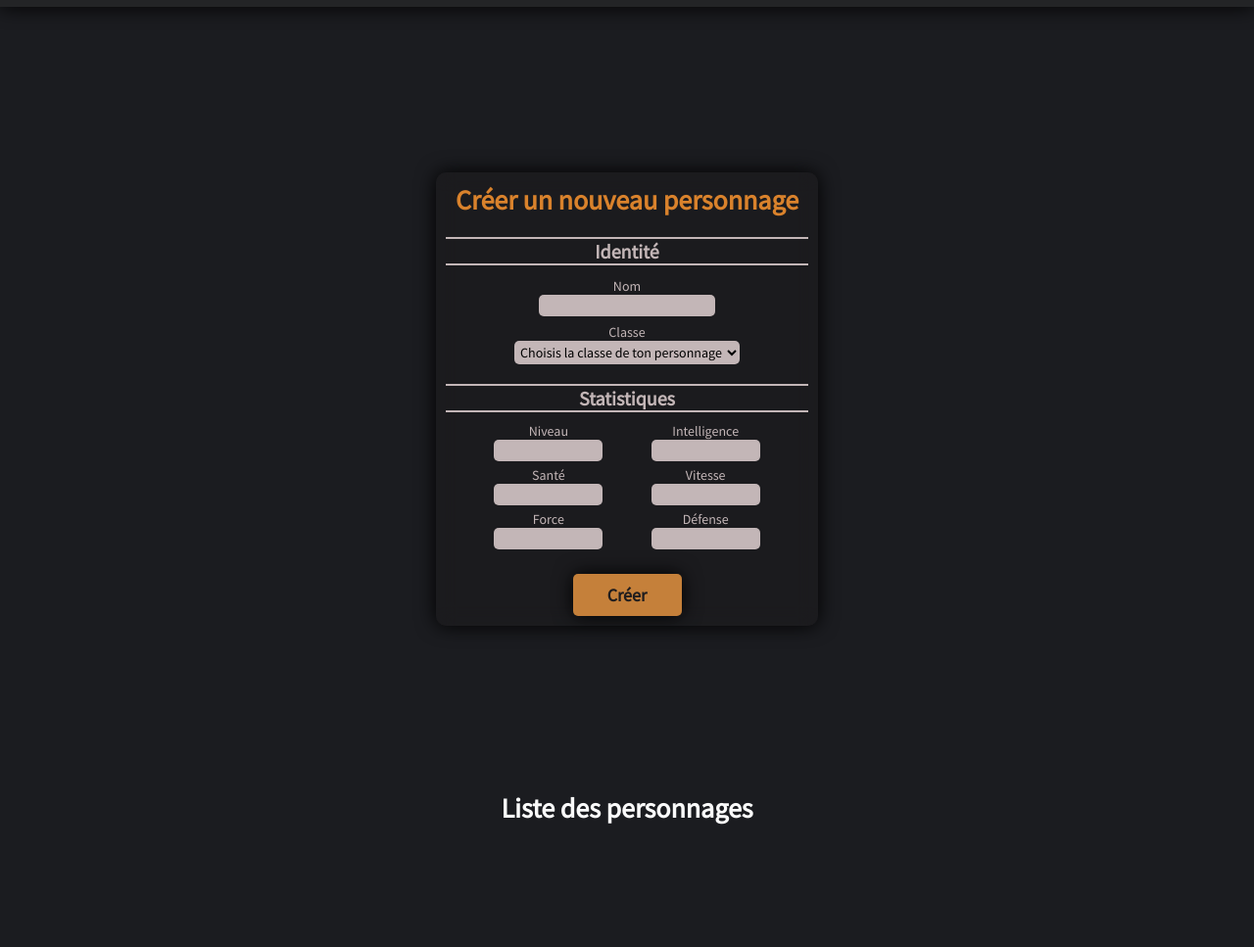
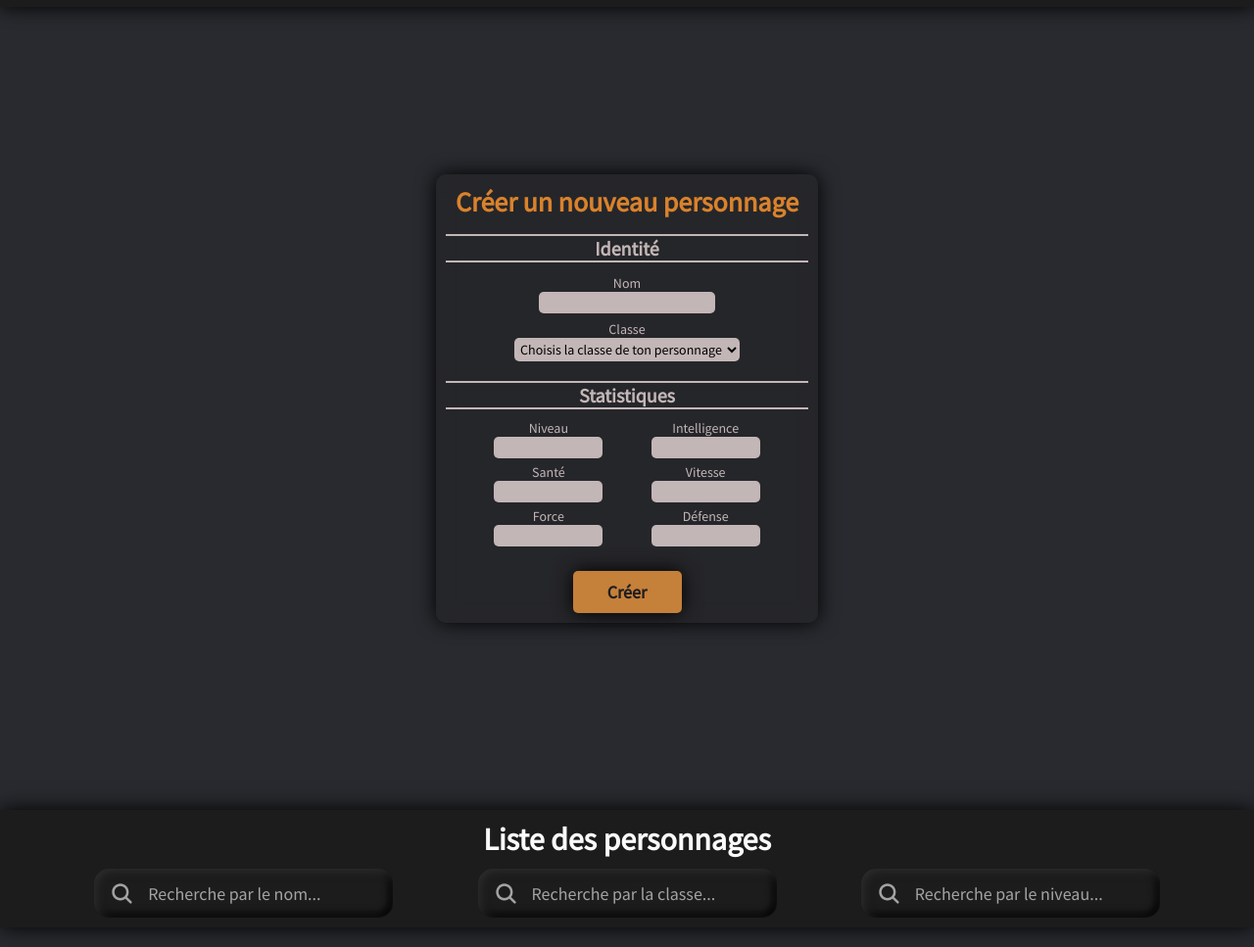
Before and after one commit to Kleysius/CreateCharacter, a plain HTML site: page index.html in a window 1280 px wide. Shown: the part 51-1018 px from the top of the page at 98% size. Before the commit the page ends 914 px from the top, so only its background shows below. Drawn offline with nearby package versions, Linux system fonts and the light colour scheme; a web font is replaced by a local one.

Commit message:
fifth version

```diff
--- a/index.html
+++ b/index.html
@@ -56,8 +56,29 @@
                 <button id="create-character">Créer</button>
             </section>
         </div>
-
+        <div class="listSearch">
             <h2>Liste des personnages</h2>
+            <div class="allInput">
+            <div class="search">
+                <input type="text" class="search__input" placeholder="Recherche par le nom...">
+                <div class="search__icon">
+                    <ion-icon name="search"></ion-icon>
+                </div>
+            </div>
+            <div class="search">
+                <input type="text" class="search__input" placeholder="Recherche par la classe...">
+                <div class="search__icon">
+                    <ion-icon name="search"></ion-icon>
+                </div>
+            </div>
+            <div class="search">
+                <input type="text" class="search__input" placeholder="Recherche par le niveau...">
+                <div class="search__icon">
+                    <ion-icon name="search"></ion-icon>
+                </div>
+            </div>
+        </div>
+        </div>
         <section class="containerCharacters">
         </section>
     </main>
@@ -65,5 +86,7 @@
 <script src="./model/CharacterManager.js"></script>
 <script src="./model/Character.js"></script>
 <script src="./controler/main.js"></script>
+<script type="module" src="https://unpkg.com/ionicons@7.1.0/dist/ionicons/ionicons.esm.js"></script>
+<script nomodule src="https://unpkg .com/ionicons@7.1.0/dist/ionicons/ionicons.js"></script>
 
 </html>
--- a/model/Character.js
+++ b/model/Character.js
@@ -9,41 +9,36 @@ class Character {
         this.health = health;
         this.speed = speed;
         this.defense = defense;
+        this.boxShadow = "0 0 3px -1px transparent, 0 0 2px 1px transparent, 0 0 5px 0px transparent, 0px 10px 20px -5px black, 0 2px 15px -5px black, 0 0 20px 0px transparent";
         switch (this.classe) {
             case "Humain":
                 this.img = "url(./views/assets/img/humain.png)";
                 this.backgroundColor = "#4b782b61";
-                this.boxShadow = "0 0 20px #000";
                 this.border = "10px solid #1e2e12cc";
                 break;
             case "Ange":
                 this.img = "url(./views/assets/img/ange1.png)";
                 this.backgroundColor = "#f0f8ff63";
-                this.boxShadow = "0 0 20px #000";
                 this.border = "10px solid #4e5154c9";
                 break;
             case "Démon":
                 this.img = "url(./views/assets/img/demon3.png)";
                 this.backgroundColor = "#c53a4566";
-                this.boxShadow = "0 0 20px #000";
                 this.border = "10px solid #4a151ab5";
                 break;
             case "Mage":
                 this.img = "url(./views/assets/img/mage.png)";
                 this.backgroundColor = "#2e415280";
-                this.boxShadow = "0 0 20px #000";
                 this.border = "10px solid #162028d1";
                 break;
             case "Guerrier":
                 this.img = "url(./views/assets/img/guerrier.png)";
                 this.backgroundColor = "#9d90418a";
-                this.boxShadow = "0 0 20px #000";
                 this.border = "10px solid #4a441ec9";
                 break;
             case "Vampire":
                 this.img = "url(./views/assets/img/vampire2.png)";
                 this.backgroundColor = "#415f9d8a";
-                this.boxShadow = "0 0 20px #000";
                 this.border = "10px solid #262e46cf";
                 break;
             default:
--- a/views/assets/css/style.css
+++ b/views/assets/css/style.css
@@ -1,5 +1,6 @@
 @import url('https://fonts.googleapis.com/css2?family=Source+Sans+Pro&display=swap');
 @import url('https://fonts.googleapis.com/css2?family=Caveat&display=swap');
+@import url('https://fonts.googleapis.com/css2?family=Goudy+Bookletter+1911&display=swap');
 
 * {
     margin: 0;
@@ -8,13 +9,13 @@
 
 body {
     font-family: 'Source Sans Pro', sans-serif;
-    background-color: #1b1c20;
+    background-color: hsla(225, 8%, 17%, 1);
     color: #fff;
     font-size: 16px;
 }
 
 header {
-    background-color: #2c2c2c7a;
+    background-color: #1c1c1c;
     box-shadow: 0 0 20px #000;
     padding: 10px;
     text-align: center;
@@ -23,6 +24,7 @@ header {
 header h1 {
     font-size: 30px;
     text-transform: uppercase;
+    color: #fff;
 }
 
 .container {
@@ -34,6 +36,7 @@ header h1 {
     display: flex;
     justify-content: center;
     align-items: center;
+    margin-bottom: 20px;
 }
 
 .character-creation {
@@ -118,11 +121,64 @@ input::-webkit-outer-spin-button {
 }
 
 /* Cartes créées */
+
+.listSearch {
+    background-color: #1c1c1c;
+    box-shadow: 0 0 20px #000;
+    padding: 10px;
+    margin: 20px 0 20px;
+    text-align: center;
+}
+
+.allInput {
+    display: flex;
+    justify-content: space-evenly;
+}
+
 h2 {
     color: #fafafa;
-    margin-bottom: 20px;
-    font-size: 28px;
+    font-size: 32px;
+    margin-bottom: 10px;
     text-align: center;
+}
+
+.search {
+    position: relative;
+    display: flex;
+    align-items: center;
+}
+
+.search__input {
+    width: 250px;
+    height: 50px;
+    border: none;
+    border-radius: 15px;
+    font-size: 18px;
+    padding-left: 55px;
+    box-shadow: inset 3.2px 3.2px 8px #2d2d2d,
+        inset -3.2px -3.2px 8px #000;
+    background: none;
+    font-family: inherit;
+    color: #fff;
+}
+
+.search__input::placeholder {
+    color: #a3a3a3;
+}
+
+.search__input:focus {
+    outline: none;
+    box-shadow: 4.8px 4.8px 9.6px #2d2d2d,
+        -3.2px -3.2px 8px #000;
+}
+
+.search__icon {
+    position: absolute;
+    font-size: 25px;
+    padding: 0 1rem;
+    display: flex;
+    color: #a3a3a3;
+    transition: .3s ease;
 }
 
 .containerCharacters {
@@ -173,8 +229,9 @@ h2 {
 }
 
 .card-body p {
+    font-family: 'Goudy Bookletter 1911', serif;
     color: #fafafa;
-    font-size: 14px;
+    font-size: 16px;
     margin-left: 15px;
 }
 
@@ -186,16 +243,16 @@ h2 {
 }
 
 .container-btn button {
-    font-family: 'Source Sans Pro', sans-serif;
+    font-family: 'Goudy Bookletter 1911', serif;
     background: transparent;
     backdrop-filter: blur(5px);
-    box-shadow: 0 0 20px #000;
+    box-shadow: 0 0 5px #000;
     border-radius: 5px;
     border: none;
     color: #ffffff;
     font-size: 14px;
     text-transform: uppercase;
-    width: 30%;
+    width: 40%;
     transition: transform .3s ease;
     padding: 10px;
 }
```
Lines whose indentation alone changed are shown as unchanged.
